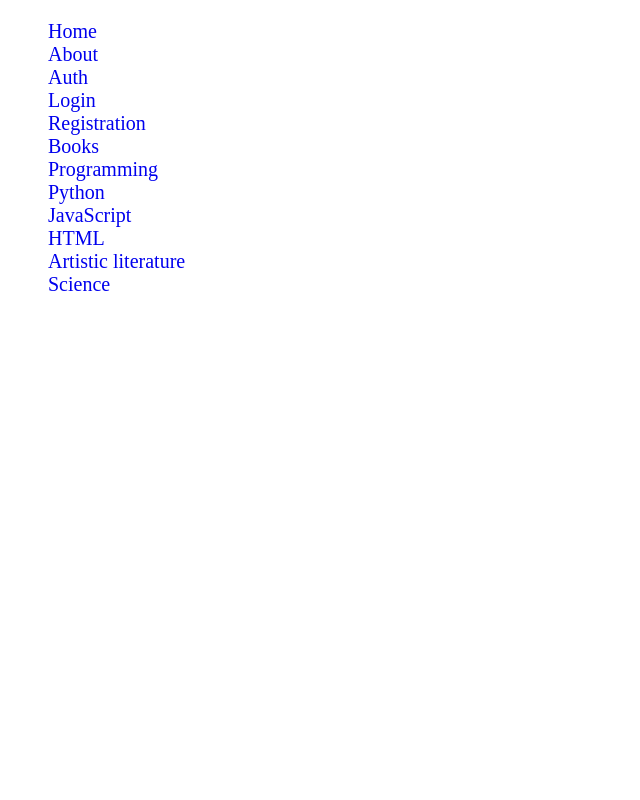
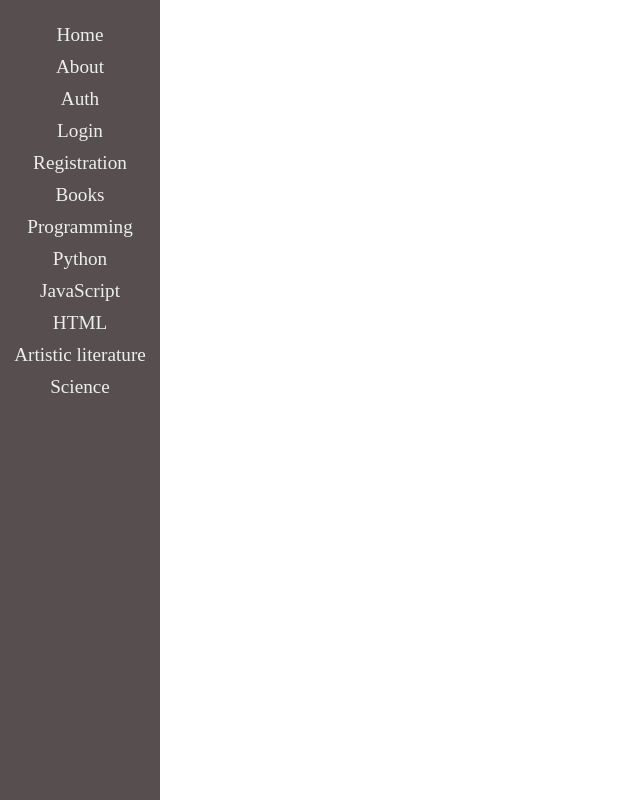
Before and after one commit to Arteyss/Tree-menu, a Django app: page / in a window 1280 px wide. Shown: the whole page, without its empty margins (0-640 px from the left). Run offline with Django 4.2, Linux system fonts and the light colour scheme; data comes from the database, SQL or seed files in the repository.

Commit message:
static css

```diff
--- a/DjangoApp/Menu/static/Menu/style.css
+++ b/DjangoApp/Menu/static/Menu/style.css
@@ -1,13 +1,44 @@
+body {
+  display: flex;
+  margin: 0;
+}
 .tree-menu {
-  font-size: 20px;
+  font-size: 1.2rem;
+  height: 100vh;
+  width: 160px;
+  background-color: #574f4f;
+}
+.tree-menu ul {
+  padding-left: 0;
+}
+.tree-menu li {
+  list-style-type: none;
+  background: #574f4f;
+  position: relative;
+}
+.tree-menu a,
+.tree-menu strong {
+  text-align: center;
+  text-decoration: none;
+  color: #eee;
+  display: block;
+  padding: 5px 10px;
+  cursor: pointer;
+}
+.tree-menu a:hover,
+.tree-menu strong:hover {
+  background-color: #6e6262;
 }
 .tree-menu strong {
-  color: green;
-  font-size: 22px;
+  color: #16b816;
 }
-.tree-menu a {
-  text-decoration: none;
+.tree-menu ul ul {
+  display: none;
+  position: absolute;
+  right: -160px;
+  top: 0;
+  width: 160px;
 }
-.tree-menu ul {
-  list-style: none;
+.tree-menu li:hover > ul {
+  display: block;
 }
```
